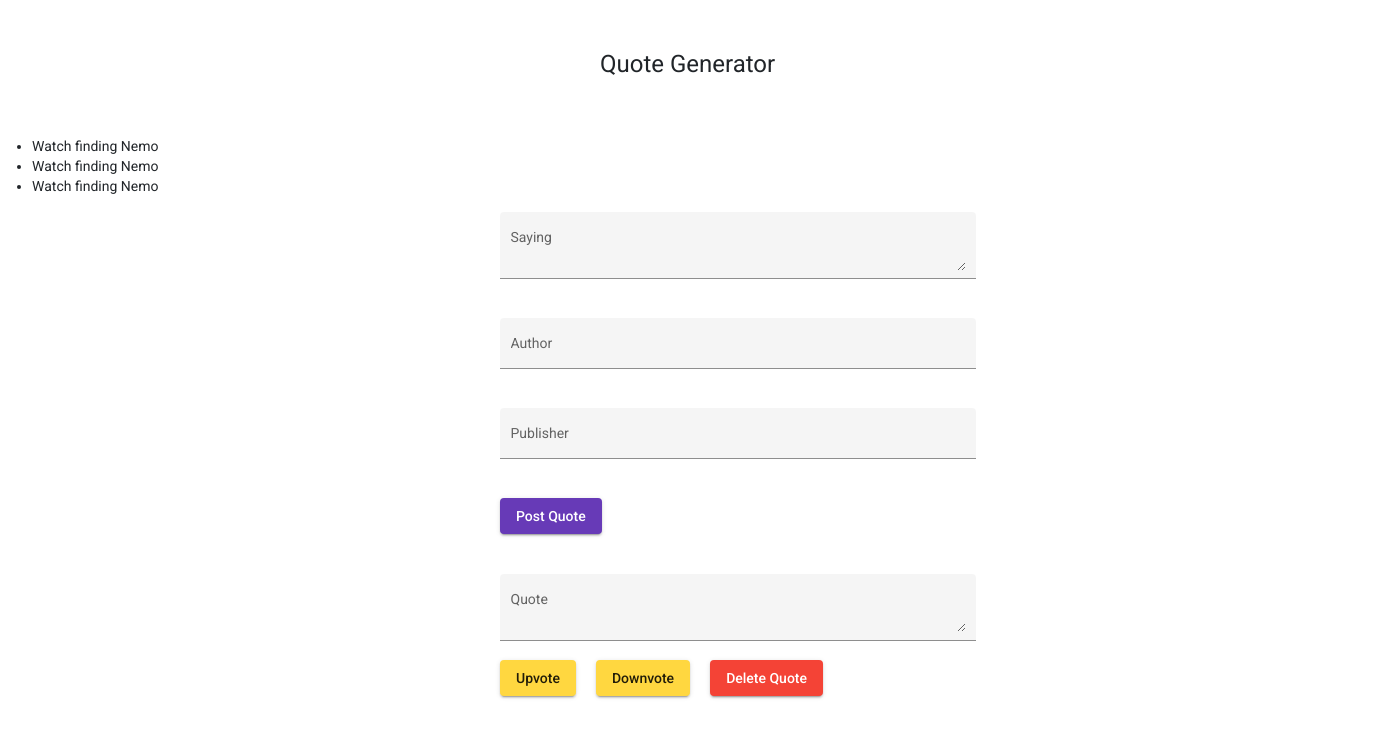
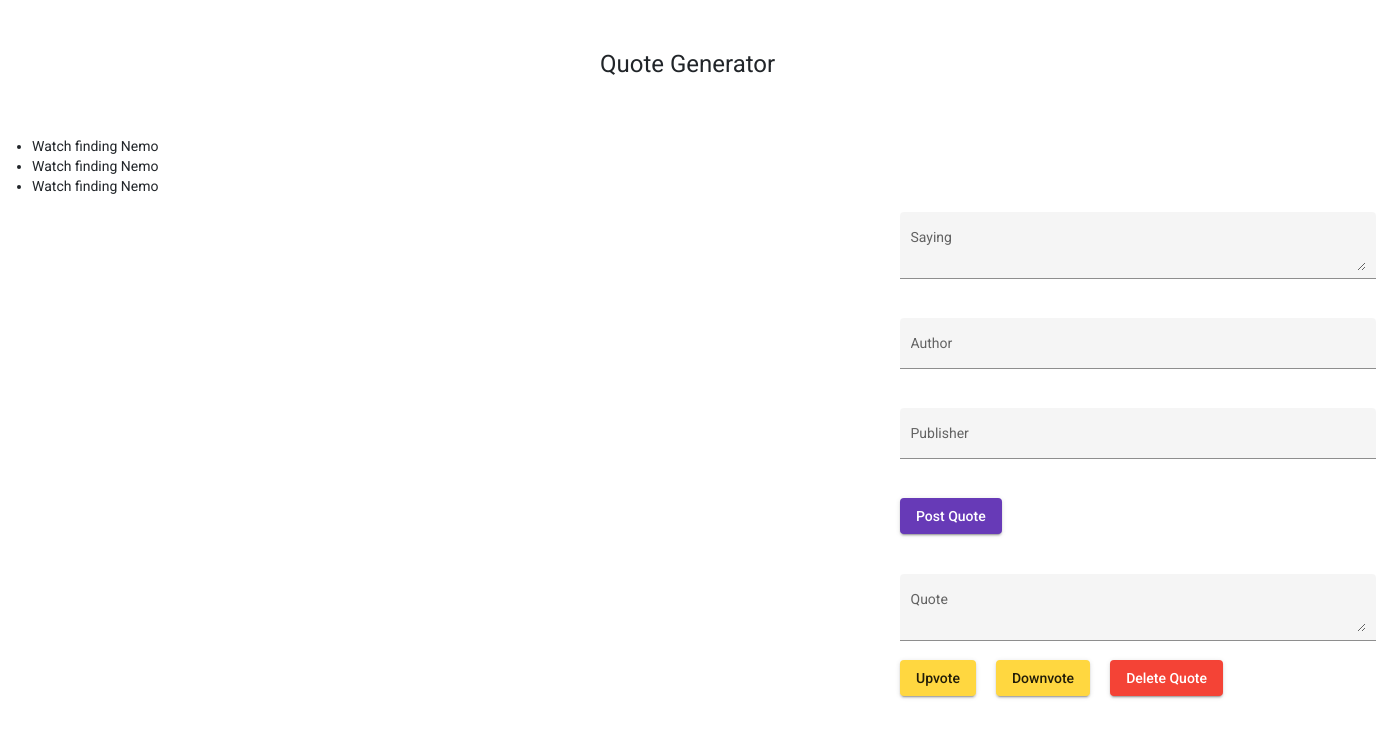
Before and after one commit to paulmunyao/Quote-Generator, an Angular app: page / in a window 1280 px wide. Shown: the top 738 px of the page, 1388 px wide, since content can reach past the window. Built offline with nearby package versions, Linux system fonts and the light colour scheme.

Commit message:
Position forms om margin-left 900px

```diff
--- a/src/app/form/form.component.css
+++ b/src/app/form/form.component.css
@@ -2,7 +2,7 @@
     min-width: 150px;
     max-width: 500px;
     width: 100%;
-    margin-left: 500px;
+    margin-left: 900px;
   }
 
   .example-full-width {
```
